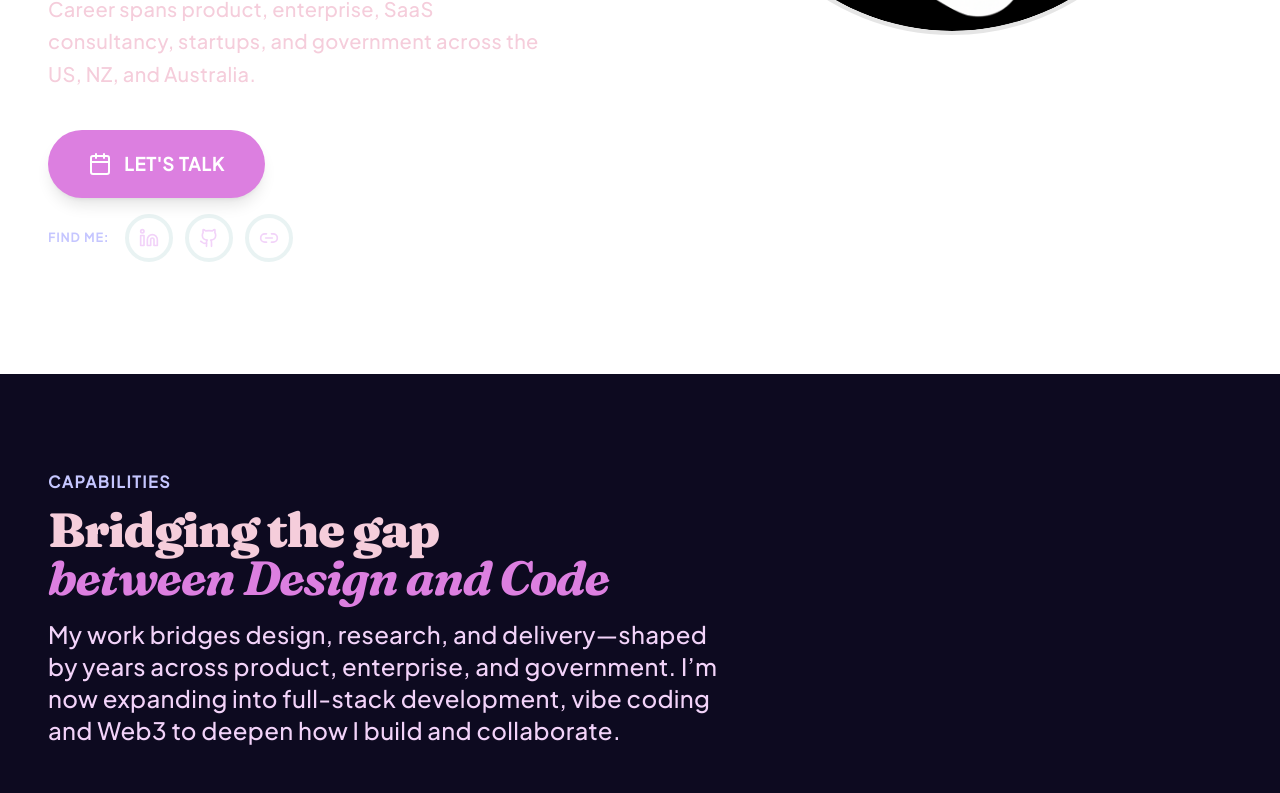
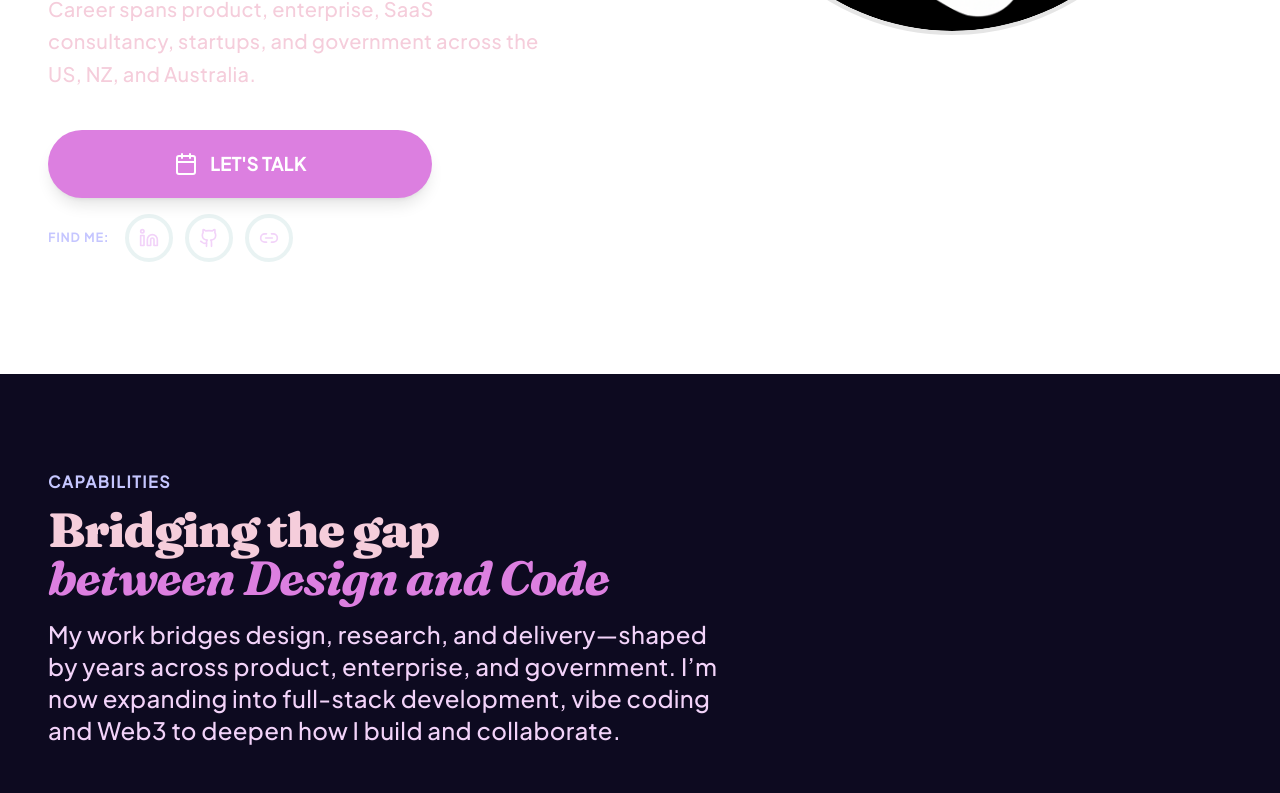
Before and after one commit to haunanipao/haunanipao.github.io, a React (Vite) app: page / in a window 1280 px wide. Shown: the part 800-1593 px from the top of the page. Built offline with nearby package versions, Linux system fonts and the light colour scheme.

Commit message:
timetravel to debug behaviour

```diff
--- a/src/components/Button.tsx
+++ b/src/components/Button.tsx
@@ -31,7 +31,7 @@ export const PortfolioButton = ({
     lg: 24
   };
 
-  const baseStyles = "inline-flex items-center justify-center gap-2 md:gap-3 rounded-full font-semibold tracking-wider transition-all duration-200 uppercase whitespace-nowrap";
+  const baseStyles = "inline-flex items-center justify-center gap-2 md:gap-3 rounded-full font-semibold tracking-wide transition-all duration-200 uppercase whitespace-nowrap";
   const variantStyles = {
     primary: "bg-primary text-white hover:scale-105 hover-primary shadow-lg shadow-primary/20",
     secondary: "bg-white text-bg hover:bg-dsn-hover hover:scale-105"
--- a/src/sections/Hero.tsx
+++ b/src/sections/Hero.tsx
@@ -58,7 +58,7 @@ export const Hero = () => {
                   href={contact.links[0].href}
                   variant="primary"
                   icon="calendar"
-                  className="self-start px-8 md:px-10 tracking-[0.15em]"
+                  className=" px-8 md:px-10 tracking-[0.15em]"
                 />
 
               {/* Social icon buttons */}
```
